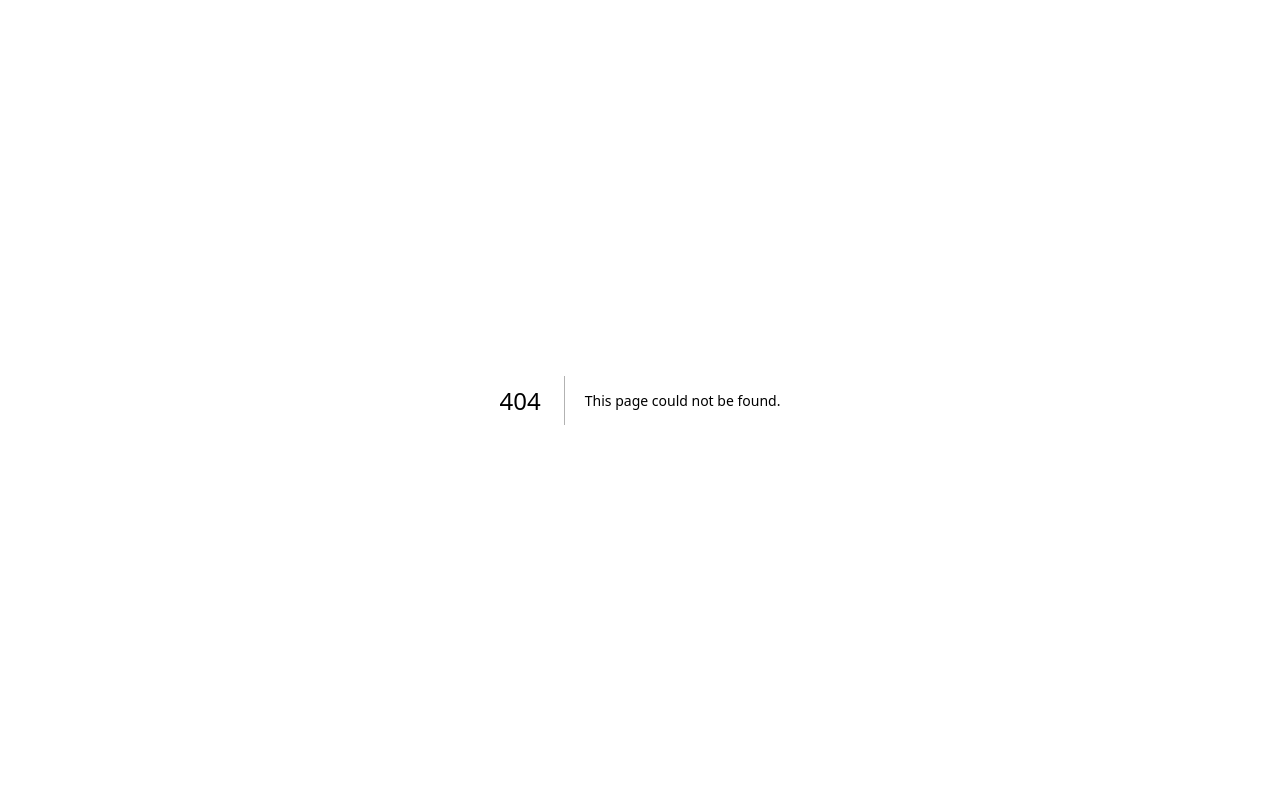
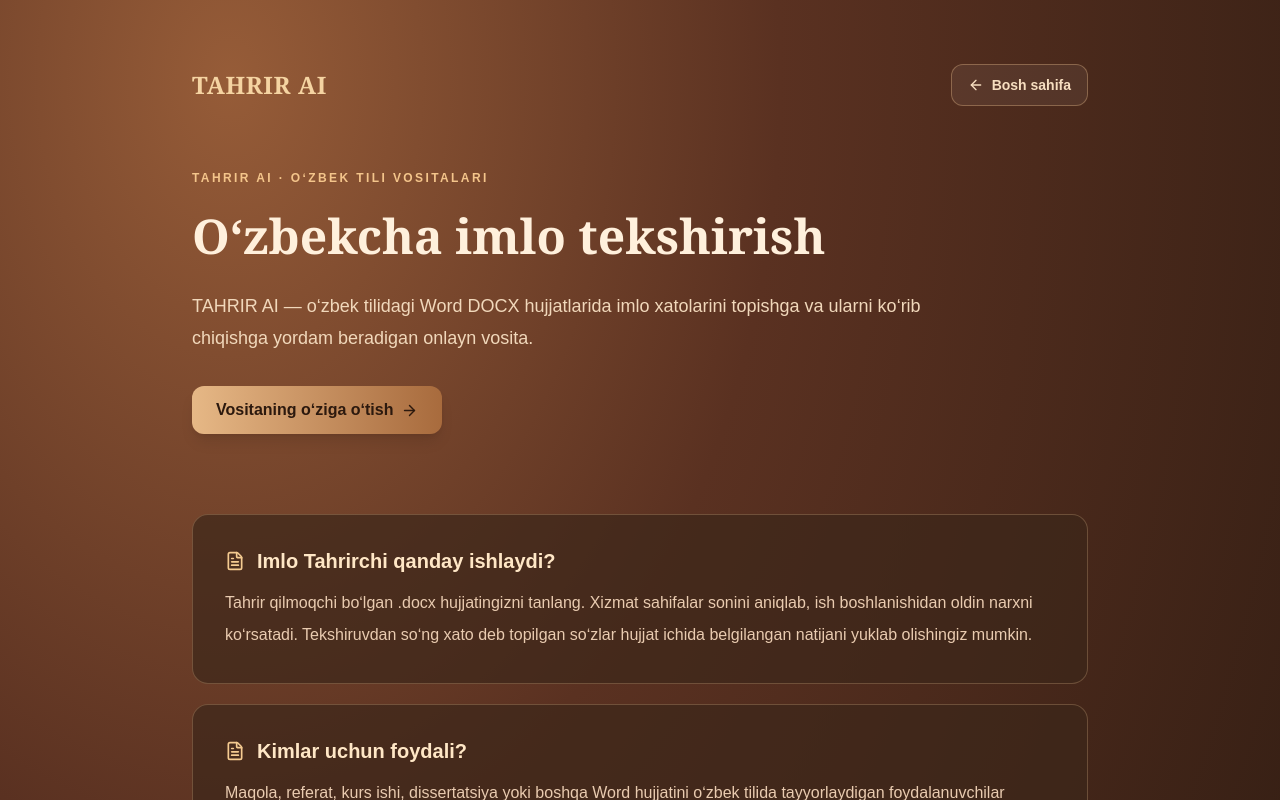
Before and after one commit to Mirodiluser/frontend, a Next.js app: page /imlo-tekshirish in a window 1280 px wide. Before the commit this address had no page. Shown: the top 800 px of the page. Built offline with nearby package versions, Linux system fonts and the light colour scheme.

Commit message:
seo: add substantive indexable Uzbek-language guide for imlo-tekshirish

```diff
--- /dev/null
+++ b/app/imlo-tekshirish/page.tsx
@@ -0,0 +1,50 @@
+import type { Metadata } from "next";
+import Link from "next/link";
+import { ArrowLeft, ArrowRight, FileText, ShieldCheck } from "lucide-react";
+
+export const metadata: Metadata = {
+  title: "Oʻzbekcha imlo tekshirish — Word DOCX | TAHRIR AI",
+  description: "Oʻzbekcha imlo xatolarini Word DOCX hujjatida tekshirish: faylni yuklash, belgilangan xatolarni koʻrish, tahrirlangan hujjatni olish. TAHRIR AI.",
+  alternates: { canonical: "/imlo-tekshirish" },
+  openGraph: {
+    title: "Oʻzbekcha imlo tekshirish — Word DOCX | TAHRIR AI",
+    description: "Oʻzbekcha imlo xatolarini Word DOCX hujjatida tekshirish: faylni yuklash, belgilangan xatolarni koʻrish, tahrirlangan hujjatni olish. TAHRIR AI.",
+    url: "https://tahrirai.uz/imlo-tekshirish",
+  },
+};
+const sections = [["Imlo Tahrirchi qanday ishlaydi?","Tahrir qilmoqchi boʻlgan .docx hujjatingizni tanlang. Xizmat sahifalar sonini aniqlab, ish boshlanishidan oldin narxni koʻrsatadi. Tekshiruvdan soʻng xato deb topilgan soʻzlar hujjat ichida belgilangan natijani yuklab olishingiz mumkin."],["Kimlar uchun foydali?","Maqola, referat, kurs ishi, dissertatsiya yoki boshqa Word hujjatini oʻzbek tilida tayyorlaydigan foydalanuvchilar uchun. Tekshiruv natijasi tahrir jarayonida yordam beradi, lekin avtomatik tizim barcha xatolarni mukammal topishi kafolatlanmaydi."],["Qaysi fayl formatini yuborish mumkin?","Imlo Tahrirchi Word DOCX formatidagi fayllar bilan ishlaydi. PDF yoki boshqa formatdagi hujjatlarni tekshirishdan oldin DOCX shaklida tayyorlash kerak. Tayyor natijani yuklab olib, Word dasturida koʻrib chiqishingiz mumkin."],["Maxfiylik haqida","Hujjatlar doimiy fayllar arxivi sifatida saqlanmaydi. Katta fayllar uchun vaqtinchalik server fayllari yaratilishi mumkin; ular vazifa tugagach yoki belgilangan muddatda oʻchiriladi. AI tekshiruvlarida matn qismlari tashqi AI xizmatlariga yuborilishi mumkin."]];
+export default function FeaturePage() {
+  return (
+    <main className="min-h-screen bg-[radial-gradient(ellipse_at_18%_5%,#965C38_0%,#5A3121_37%,#27180F_100%)] px-4 py-10 text-[#FFF0D9] sm:px-8 sm:py-16">
+      <div className="mx-auto max-w-4xl">
+        <nav className="flex items-center justify-between gap-3">
+          <Link href="/" className="font-serif text-2xl font-bold tracking-wide text-[#F5D4A2]">TAHRIR AI</Link>
+          <Link href="/" className="inline-flex items-center gap-2 rounded-xl border border-[#EDC08C]/35 bg-white/[0.06] px-4 py-2.5 text-sm font-semibold text-[#F7DEC0] transition hover:bg-white/[0.13]"><ArrowLeft size={16} /> Bosh sahifa</Link>
+        </nav>
+        <header className="mt-16 max-w-3xl">
+          <p className="text-xs font-bold uppercase tracking-[0.2em] text-[#F4C58B]">TAHRIR AI · Oʻzbek tili vositalari</p>
+          <h1 className="mt-5 font-serif text-4xl font-bold leading-tight text-[#FFF0DC] sm:text-5xl">Oʻzbekcha imlo tekshirish</h1>
+          <p className="mt-6 text-base leading-8 text-[#F1D8BB] sm:text-lg">TAHRIR AI — oʻzbek tilidagi Word DOCX hujjatlarida imlo xatolarini topishga va ularni koʻrib chiqishga yordam beradigan onlayn vosita.</p>
+          <Link href="/" className="mt-8 inline-flex items-center gap-2 rounded-xl bg-gradient-to-r from-[#E6B886] to-[#A86B3D] px-6 py-3 font-bold text-[#2C190E] shadow-lg transition hover:brightness-110">
+            Vositaning oʻziga oʻtish <ArrowRight size={17}/>
+          </Link>
+        </header>
+        <div className="mt-16 grid gap-5 sm:mt-20">
+          {sections.map(([heading,content])=>(
+            <section key={heading} className="rounded-2xl border border-[#F3C794]/25 bg-[#3D271B]/70 p-6 sm:p-8">
+              <div className="mb-3 flex items-center gap-3 text-[#F5CB91]"><FileText size={20}/><h2 className="text-xl font-bold text-[#FFE7C6]">{heading}</h2></div>
+              <p className="text-sm leading-8 text-[#E9CBB0] sm:text-base">{content}</p>
+            </section>
+          ))}
+        </div>
+        <aside className="mt-10 flex items-start gap-3 rounded-xl border border-[#E9C791]/30 bg-[#21170F]/60 p-5 text-sm leading-7 text-[#E5C8AA]"><ShieldCheck size={23} className="mt-1 shrink-0 text-[#F5CB91]"/> Natijalarni tekshirish foydali: avtomatik ishlov berish har bir hujjat yoki matn uchun mukammal natijani kafolatlamaydi.</aside>
+        <footer className="mt-12 flex flex-wrap gap-5 border-t border-[#ECC08B]/20 pt-6 text-sm text-[#E3BE98]">
+          <Link href="/" className="hover:underline">Bosh sahifa</Link>
+          <Link href="/about" className="hover:underline">TAHRIR AI haqida</Link>
+          <Link href="/imlo-tekshirish" className="hover:underline">Imlo tekshirish</Link>
+          <Link href="/kirill-lotin" className="hover:underline">Kirill–lotin</Link>
+        </footer>
+      </div>
+    </main>
+  );
+}
```
